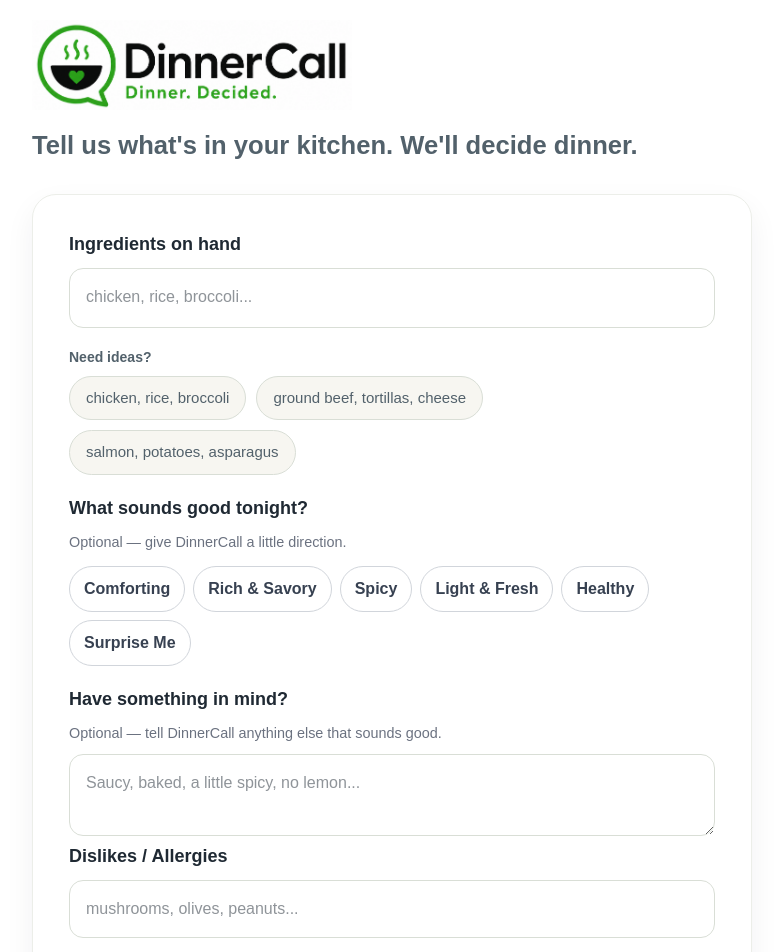
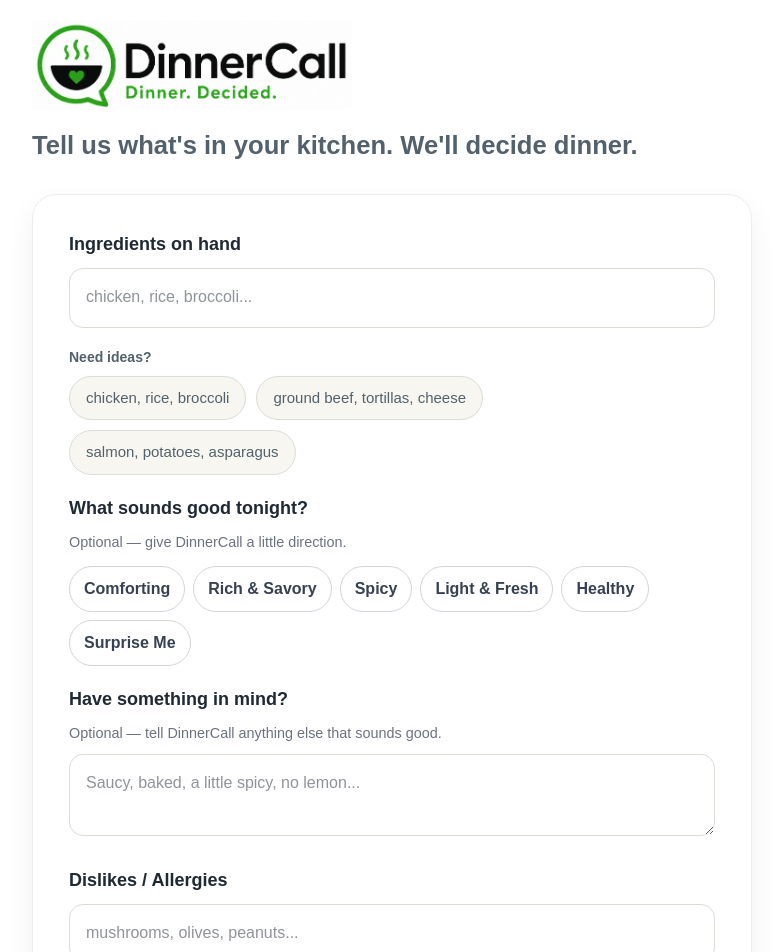
Before and after one commit to taskwrenchai/dinnercall, a Next.js app: page /app in a window 1280 px wide. Shown: the top 952 px of the page, without its empty margins (248-1031 px from the left). Built offline with nearby package versions, Linux system fonts and the light colour scheme.

Commit message:
Polish dinner preference spacing

```diff
--- a/src/app/app/page.tsx
+++ b/src/app/app/page.tsx
@@ -851,7 +851,7 @@ const deleteSavedRecipe = (indexToDelete: number) => {
 
 
 
-          <label style={labelStyle}>
+          <label style={{ ...labelStyle, marginTop: "24px" }}>
           Dislikes / Allergies
          </label>
 
```
